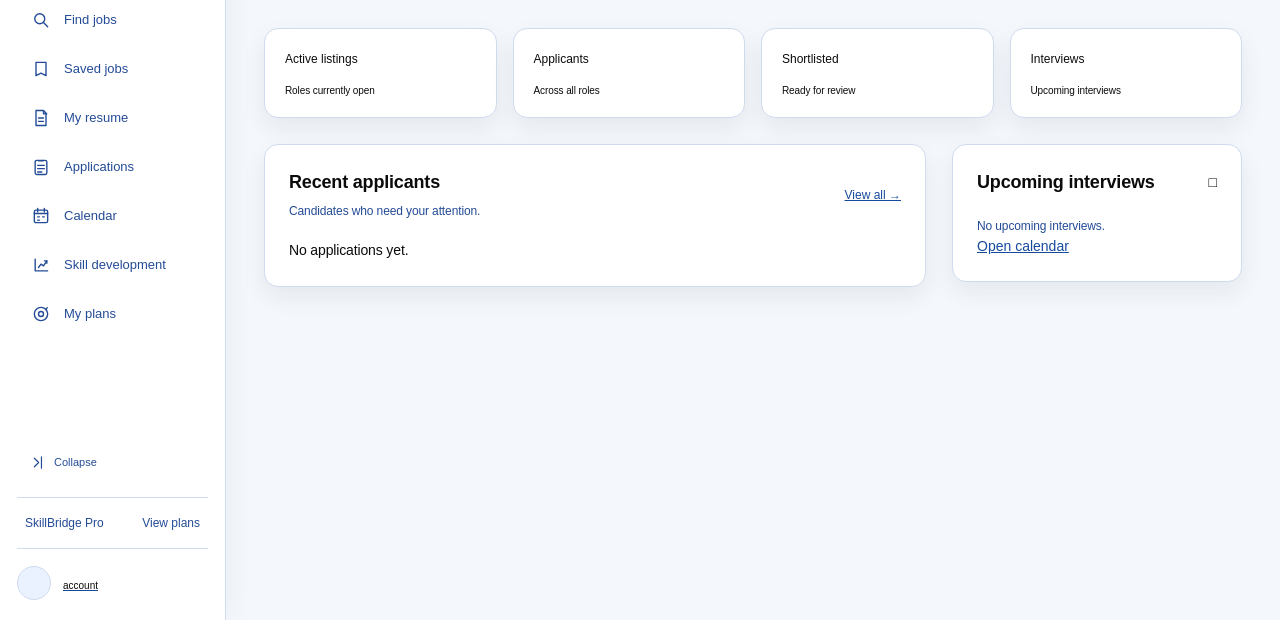
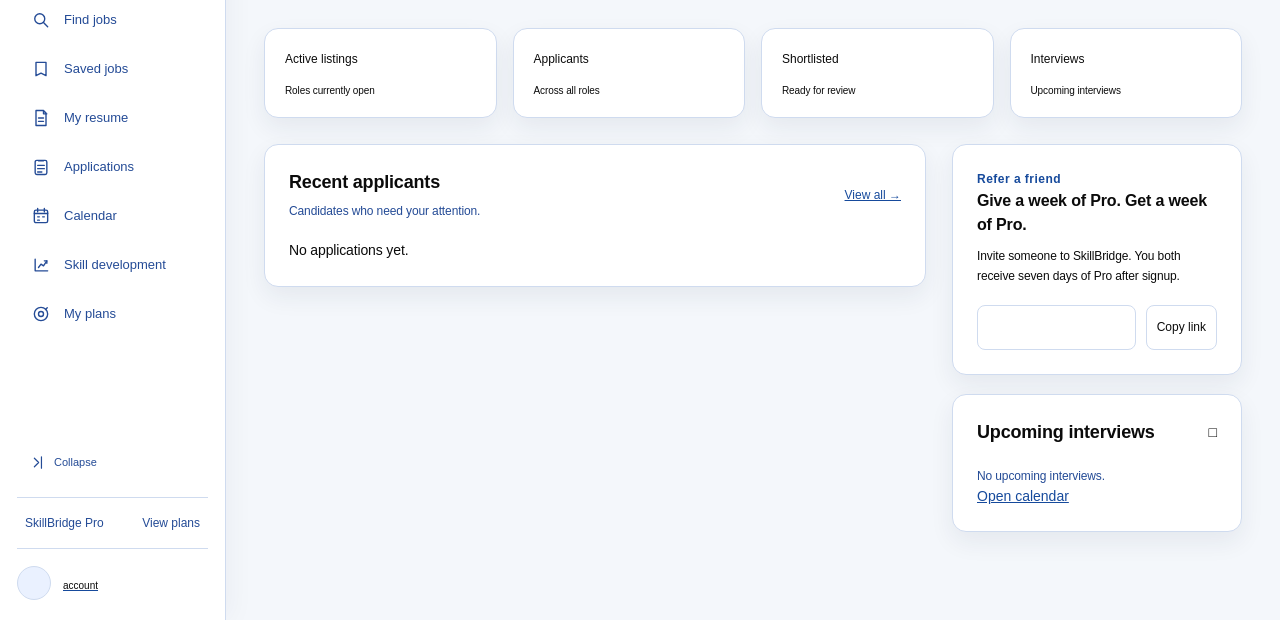
Before and after one commit to AmeliaJonaidy/skillbridge_app, a Django app: template templates/employers/dashboard.html in a window 1280 px wide. Shown: the part 180-800 px from the top of the page. Run offline with Django 5.2, Linux system fonts and the light colour scheme; the template is opened without the code that fills it, so the values that code supplies are empty.

Commit message:
Show recruiter referral link on dashboard
Co-authored-by: Copilot <223556219+Copilot@users.noreply.github.com>

```diff
--- a/employers/views.py
+++ b/employers/views.py
@@ -3,6 +3,7 @@ from django.contrib import messages
 from django.core.mail import send_mail
 from django.http import JsonResponse
 from django.shortcuts import get_object_or_404, redirect, render
+from django.urls import reverse
 from django.utils import timezone
 from django.views.decorators.http import require_GET
 
@@ -12,6 +13,7 @@ from accounts.notification_helpers import notify
 from accounts.calendar import build_month_calendar
 from applications.forms import ApplicationStatusForm, InterviewForm
 from applications.models import Interview, JobApplication
+from accounts.models import Referral
 from jobs.forms import JobForm
 from jobs.models import Job
 
@@ -327,5 +329,7 @@ def dashboard(request):
             recent_applications=applications.select_related("candidate", "job")[:5],
             upcoming_interviews=interviews.filter(scheduled_start__gte=now).select_related("application__job")[:5],
             pending_reschedules=interviews.filter(reschedule_status="pending").select_related("application__candidate", "application__job"),
+            referral_url=request.build_absolute_uri(f"{reverse('signup')}?ref={request.user.profile.referral_code}"),
+            referrals=Referral.objects.filter(referrer=request.user)[:10],
         ),
     )
--- a/templates/employers/dashboard.html
+++ b/templates/employers/dashboard.html
@@ -31,6 +31,16 @@
     </section>
 
     <aside class="aside dashboard-aside">
+        <div class="card referral-card">
+            <p class="eyebrow">Refer a friend</p>
+            <h2>Give a week of Pro. Get a week of Pro.</h2>
+            <p class="sub">Invite someone to SkillBridge. You both receive seven days of Pro after signup.</p>
+            <div class="referral-link-row">
+                <input type="text" value="{{ referral_url }}" readonly data-referral-link aria-label="Your referral link">
+                <button class="button small" type="button" data-copy-referral>Copy link</button>
+            </div>
+            {% if referrals %}<p class="sub">{{ referrals|length }} referral{{ referrals|length|pluralize }} sent.</p>{% endif %}
+        </div>
         <div class="card"><div class="section-heading"><h2>Upcoming interviews</h2><span>□</span></div>{% for interview in upcoming_interviews %}<h3>{{ interview.application.job.title }}</h3><p class="section-description">{{ interview.scheduled_start|date:"d M Y, H:i" }}</p>{% empty %}<p class="section-description">No upcoming interviews.</p>{% endfor %}<a class="button small" href="{% url 'recruiter_calendar' %}">Open calendar</a></div>
         {% if pending_reschedules %}
         <div class="card">
@@ -43,4 +53,17 @@
         {% endif %}
     </aside>
 </div>
+<script>
+document.querySelector("[data-copy-referral]")?.addEventListener("click", async (event) => {
+    const field = document.querySelector("[data-referral-link]");
+    try {
+        await navigator.clipboard.writeText(field.value);
+        event.currentTarget.textContent = "Copied";
+    } catch (error) {
+        field.select();
+        document.execCommand("copy");
+        event.currentTarget.textContent = "Copied";
+    }
+});
+</script>
 {% endblock %}
```
